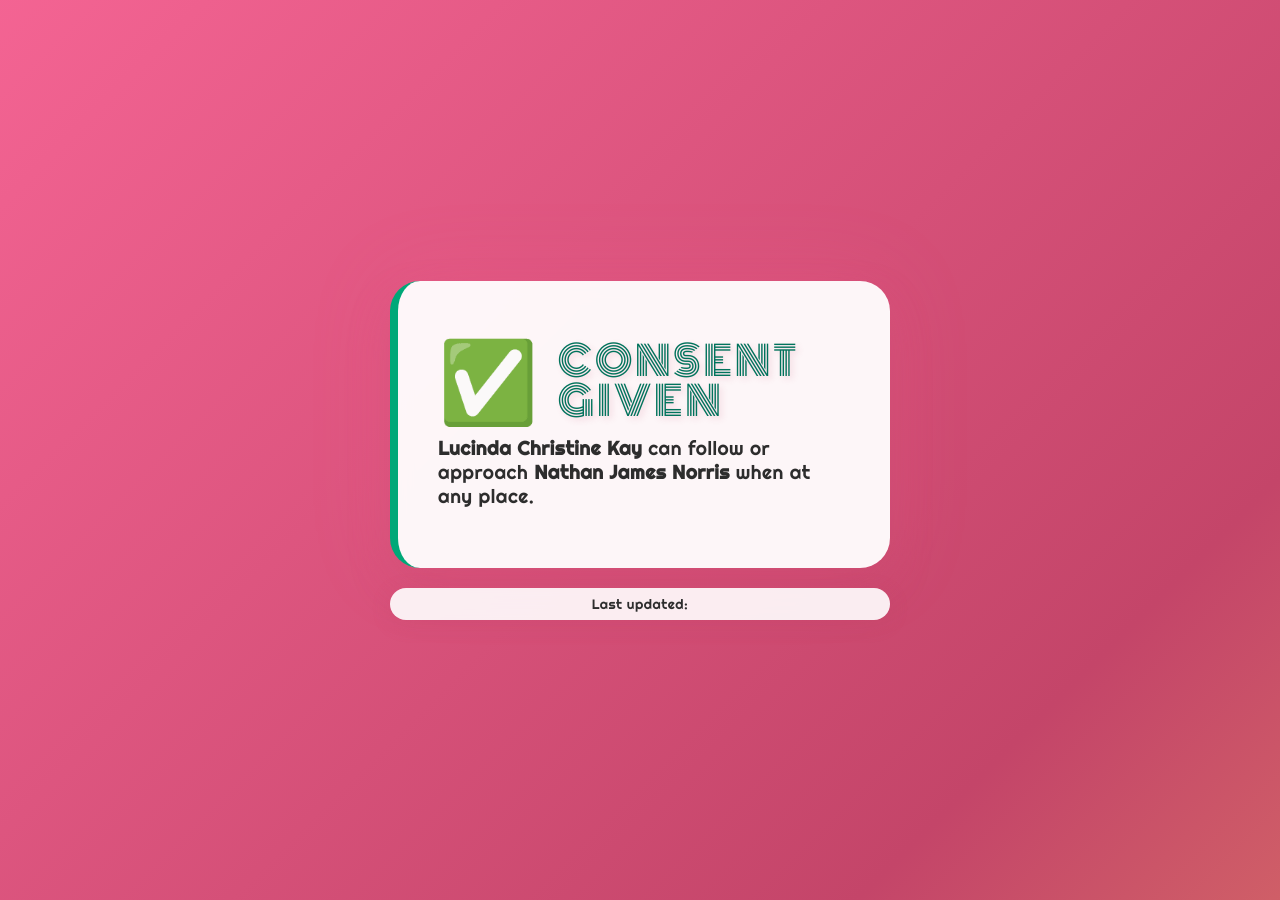
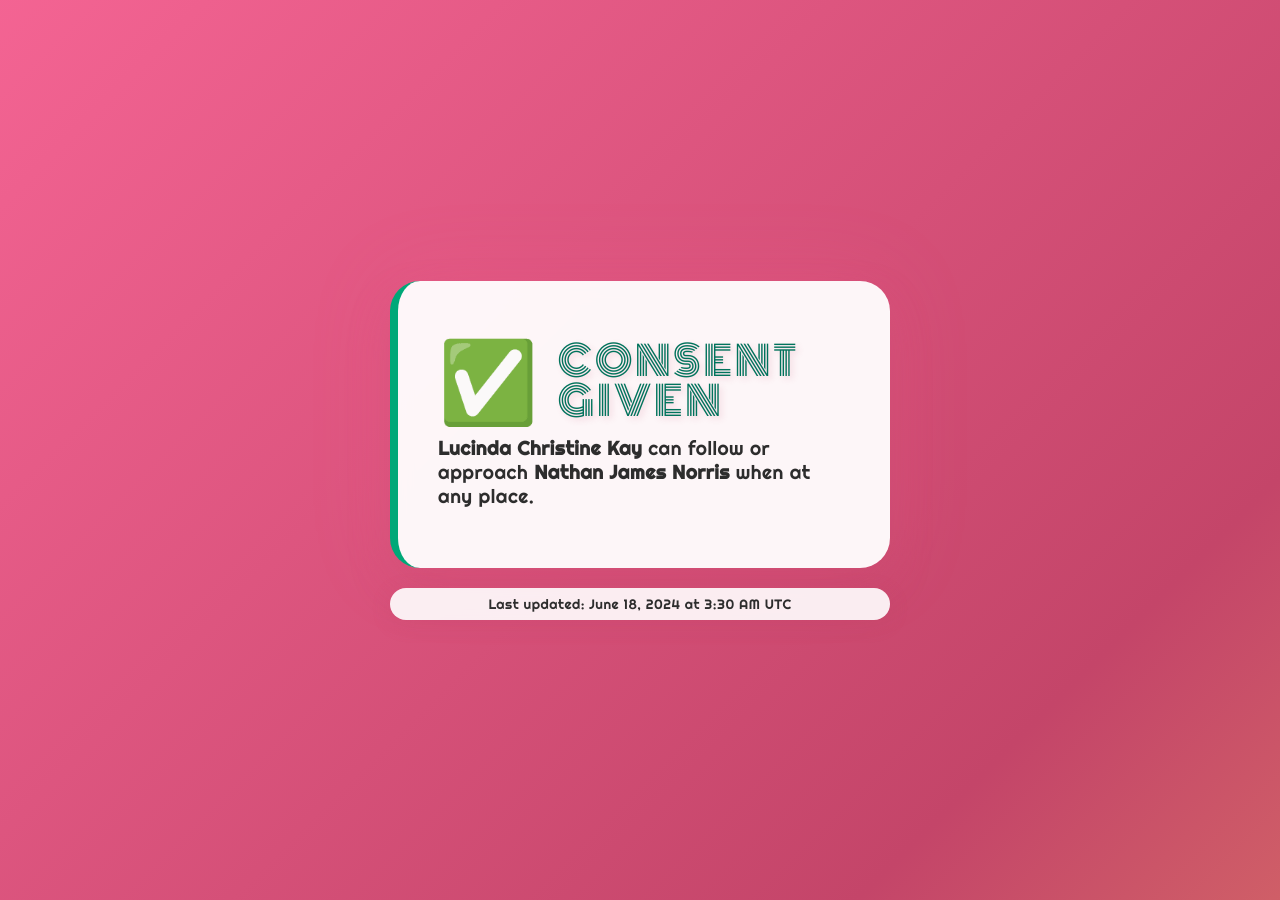
Before and after one commit to nathanjnorris/consent, a Jekyll site: the page built from index.html, in a window 1280 px wide. Built offline with Jekyll 4.4.1, drawn with Linux system fonts in a browser that asks for light colours.

Commit message:
fix: static timestamp

```diff
--- a/_config.yml
+++ b/_config.yml
@@ -22,5 +22,4 @@ fonts:
 # Valid values: "given" or "withdrawn"
 consent_status: "given"
 
-# Dynamically populated when GH runner builds site
-last_updated: ""
+last_updated: "2024-06-18 03:30:00 UTC"
```
Also changed, not shown: .github/workflows/jekyll-gh-pages.yml.
